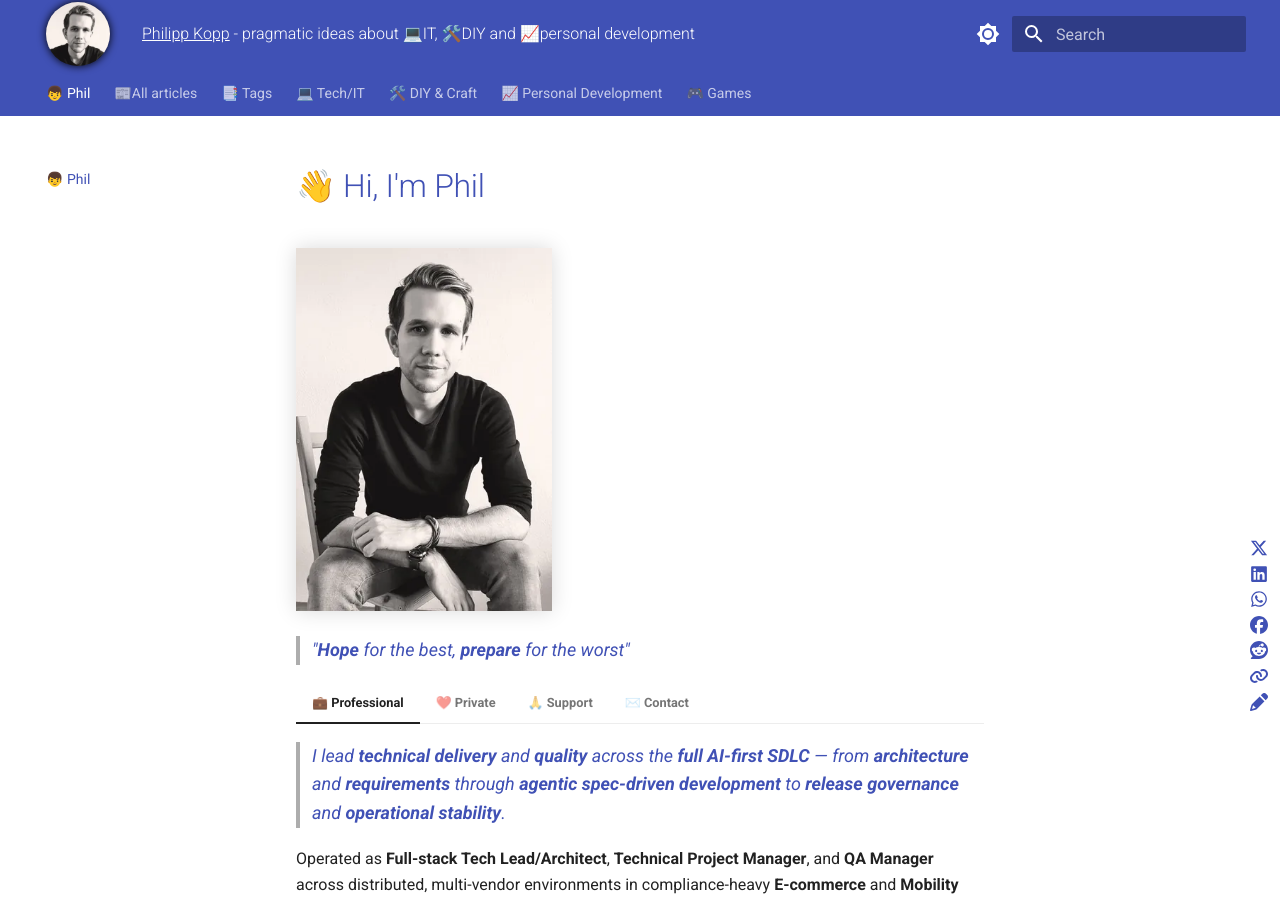
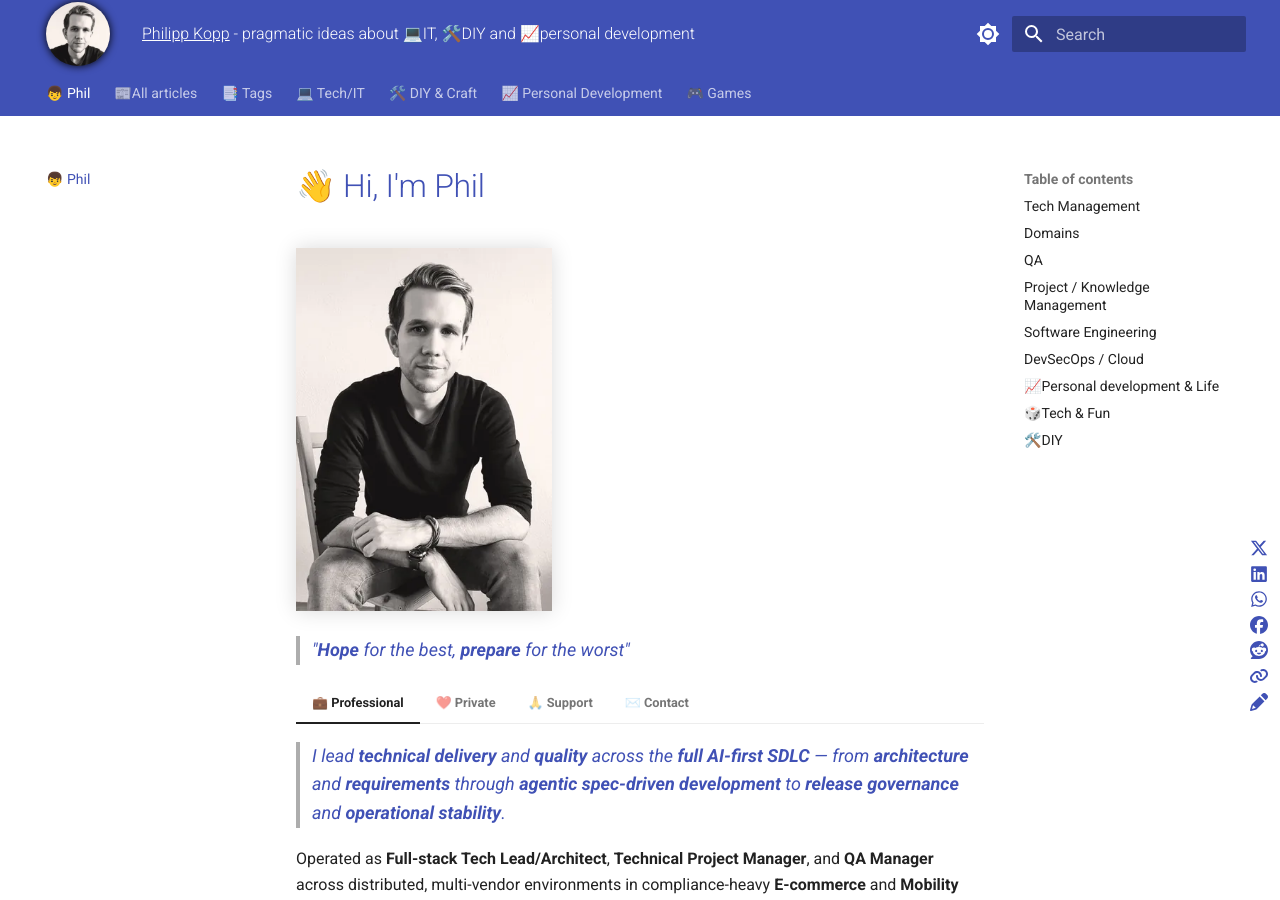
Before and after one commit to phil-m-kopp/phil-m-kopp.github.io, an MkDocs documentation site: the page built from docs/about.md, in a window 1280 px wide and 900 px high. Built offline with MkDocs 1.6.1 and Material for MkDocs 9.7.7, drawn with Linux system fonts in a browser that asks for light colours; comment, search, counter and statistics services are not loaded.

Commit message:
Formatting

```diff
--- a/docs/about.md
+++ b/docs/about.md
@@ -35,38 +35,38 @@
         - **Knowledge scaling:** grew weekly developer CoP from **~15 participants** into multiple formats serving **~20–40 participants each**
 
     === "🧠 Expertise"
-        - **Tech Management**
-            - **Shift-left agentic AI SDLC including hands-on coaching, strategy, and governance**: from requirements engineering and agentic AI engineering workflows to release, monitoring, and incident response
-              - Metrics/KPI optimization: DORA, Squad Health, SPACE, feature/risk coverage, test effort, incident impact, etc.
-              - **Engineering Culture and Org Change**
-              - **IT Compliance (e.g. GDPR, ISO27001)**
-            - **Technical Project Ownership**, e.g. release automation from >8h to 10min with GitOps or ISO27001 audit readiness
-              - **Stakeholder Management and Cross-functional Facilitation**
-              - **Multi-vendor Management**
-            - **Engineering Leadership** from roadmap and team leadership to executive reporting and **Agile Coaching (certified)**
-              - **Event-driven Microservices/QA/Cloud Solution Architecture**
-        - **Domains**
-            - **E-commerce**: Checkout, Orders, and Payment
-            - **Mobility** Services
-        - **QA**
-            - **Unit** | **Int/Service**: Testcontainers, Dev Containers | **Contract/API**: OpenAPI, Pact | **UI**: Selenium, Playwright | **Load**: k6 | **Static**: SonarQube | **SAST/DAST**: DefectDojo, OWASP ZAP | **Infra**: Chaos Monkey
-            - **Risk-based Testing/Requirements Traceability Matrix**, Xray
-            - **TDD/BDD**: Cucumber, Jira Automation, DoD/DoR
-            - **Monitoring** (alerts, metrics, logs, RUM, APM): Datadog, Grafana, Kibana/ES/OS, Sentry.io, OTel
-        - **Project / Knowledge Management**
-            - Team leadership (e.g. 2x 5 engineers) and technical project **leadership** (e.g. QA or compliance governance across >10 teams)
-            - Scrum (of Scrums, Nexus), **Certified Scrum Product Owner**
-            - PlantUML/Mermaid, [**C4**](https://c4model.com/), BPMN, **Communities of Practice** [^COP], [MkDocs](https://squidfunk.github.io/mkdocs-material/), ADRs, Backstage.io, Playbooks
-        - **Software Engineering**
-            - Claude Code, Codex | **Spec-driven Development**, subagents, skills/MCPs, hooks/loops, multi-layered graph contexts…
-            - DDD | Microservices | Event-driven: Kafka
-            - Java Spring, PHP Symfony, NestJS TypeScript | PostgreSQL, MongoDB
-        - **DevSecOps / Cloud**
-            - AWS/StackIT (compute, blob storage, DBs, networking, secrets, observability, K8s, IAM)
-            - GitHub, GitLab, Jenkins
-            - ArgoCD **GitOps**, Terraform/Terragrunt **IaC**
-            - K8s, Helm, Istio
-            - STRIDE, OWASP | Digital Certificates and PKI, Secrets Management | IAM, (m)TLS, OIDC, OAuth2 | RBAC, ACLs, Least Privilege, Audit Trails | DoS/CDN, Input Validation, WAF
+        ## **Tech Management**
+          - **Shift-left agentic AI SDLC including hands-on coaching, strategy, and governance**: from requirements engineering and agentic AI engineering workflows to release, monitoring, and incident response
+            - Metrics/KPI optimization: DORA, Squad Health, SPACE, feature/risk coverage, test effort, incident impact, etc.
+            - **Engineering Culture and Org Change**
+            - **IT Compliance (e.g. GDPR, ISO27001)**
+          - **Technical Project Ownership**, e.g. release automation from >8h to 10min with GitOps or ISO27001 audit readiness
+            - **Stakeholder Management and Cross-functional Facilitation**
+            - **Multi-vendor Management**
+          - **Engineering Leadership** from roadmap and team leadership to executive reporting and **Agile Coaching (certified)**
+            - **Event-driven Microservices/QA/Cloud Solution Architecture**
+        ## **Domains**
+          - **E-commerce**: Checkout, Orders, and Payment
+          - **Mobility** Services
+        ## **QA**
+          - **Unit** | **Int/Service**: Testcontainers, Dev Containers | **Contract/API**: OpenAPI, Pact | **UI**: Selenium, Playwright | **Load**: k6 | **Static**: SonarQube | **SAST/DAST**: DefectDojo, OWASP ZAP | **Infra**: Chaos Monkey
+          - **Risk-based Testing/Requirements Traceability Matrix**, Xray
+          - **TDD/BDD**: Cucumber, Jira Automation, DoD/DoR
+          - **Monitoring** (alerts, metrics, logs, RUM, APM): Datadog, Grafana, Kibana/ES/OS, Sentry.io, OTel
+        ## **Project / Knowledge Management**
+          - Team leadership (e.g. 2x 5 engineers) and technical project **leadership** (e.g. QA or compliance governance across >10 teams)
+          - Scrum (of Scrums, Nexus), **Certified Scrum Product Owner**
+          - PlantUML/Mermaid, [**C4**](https://c4model.com/), BPMN, **Communities of Practice** [^COP], [MkDocs](https://squidfunk.github.io/mkdocs-material/), ADRs, Backstage.io, Playbooks
+        ## **Software Engineering**
+          - Claude Code, Codex | **Spec-driven Development**, subagents, skills/MCPs, hooks/loops, multi-layered graph contexts…
+          - DDD | Microservices | Event-driven: Kafka
+          - Java Spring, PHP Symfony, NestJS TypeScript | PostgreSQL, MongoDB
+        ## **DevSecOps / Cloud**
+          - AWS/StackIT (compute, blob storage, DBs, networking, secrets, observability, K8s, IAM)
+          - GitHub, GitLab, Jenkins
+          - ArgoCD **GitOps**, Terraform/Terragrunt **IaC**
+          - K8s, Helm, Istio
+          - STRIDE, OWASP | Digital Certificates and PKI, Secrets Management | IAM, (m)TLS, OIDC, OAuth2 | RBAC, ACLs, Least Privilege, Audit Trails | DoS/CDN, Input Validation, WAF
 
         [^COP]: [https://scaledagileframework.com/communities-of-practice/](https://scaledagileframework.com/communities-of-practice/)
 
@@ -78,18 +78,19 @@
 
     > "Writing equals thinking" - Jordan Peterson
 
-    - 📈**Personal development & Life**
-        - **Sports**
-            - **Calisthenics (Strength)** at home with program from [Calisthenics Movement](https://www.calimove.com/p/complete-calisthenics-level-1-5)
-            - **Yoga (Mobility)** with [down dog](https://www.downdogapp.com/) - ideally short daily session
-            - **Gymnastics/Tricking (Cardio/Skill)** as long-term member of [Free Arts of Movement "FAM"](https://www.freeartsofmovement.com/)
-        - **Habits & Goals**: defining and tracking goals in 3 main areas **"Physical/Mental Health", "Social/Romantic Relationships" and "Career/Business"** every few months and using and reviewing daily **"atomic"* habits/systems** [^atomic] to get there
-        - **Learning/knowledge building**: Maintaining a **second brain** [^2ndbrain] with [Obsidian.md](https://obsidian.md/) also this website (made with [MkDocs](https://squidfunk.github.io/mkdocs-material/)) to ensure I don't forget but continuously build upon things I learn and experience by "writing stuff down", sharing and thus reflecting on it. **Spaced Repetition** [^repetition] then automates the process of regular reviews for optimal retention
-        - **Financial**: strong believer in **passive investing** as the only sane, practical, time/cost efficient and not to mention scientific way to invest. Highly recommend the ETF-based globally diversified portfolio approach [^worldetf]
-        - **Psychology**: I find it fascinating **unintuitive** the **brain** often works and thus how much there is **gain from understanding** it. My favorite **concepts** being:
-            - non-judgemental mindfulness [^mindful] / meditation / ignoring "monkey brain"
-            - positive reinforcement via lofty questions [^lofty] and future self/goal visualization, carrots and sticks for habits & commitment devices as well as momentum effect & getting started effect
-            - happiness through exercising, healthy eating and sleep as well, practicing gratitude and investing in relationships
+    ## 📈**Personal development & Life**
+      - **Sports**
+          - **Calisthenics (Strength)** at home with program from [Calisthenics Movement](https://www.calimove.com/p/complete-calisthenics-level-1-5)
+          - **Yoga (Mobility)** with [down dog](https://www.downdogapp.com/) - ideally short daily session
+          - **Gymnastics/Tricking (Cardio/Skill)** as long-term member of [Free Arts of Movement "FAM"](https://www.freeartsofmovement.com/)
+      - **Habits & Goals**: defining and tracking goals in 3 main areas **"Physical/Mental Health", "Social/Romantic Relationships" and "Career/Business"** every few months and using and reviewing daily **"atomic"* habits/systems** [^atomic] to get there
+      - **Learning/knowledge building**: Maintaining a **second brain** [^2ndbrain] with [Obsidian.md](https://obsidian.md/) also this website (made with [MkDocs](https://squidfunk.github.io/mkdocs-material/)) to ensure I don't forget but continuously build upon things I learn and experience by "writing stuff down", sharing and thus reflecting on it. **Spaced Repetition** [^repetition] then automates the process of regular reviews for optimal retention
+      - **Financial**: strong believer in **passive investing** as the only sane, practical, time/cost efficient and not to mention scientific way to invest. Highly recommend the ETF-based globally diversified portfolio approach [^worldetf]
+      - **Minimalism**: because increasing clarity about what is most important in ones life and then focusing on it without distraction makes life feel so much better
+      - **Psychology**: I find it fascinating how **unintuitive** the **brain** often works and thus how much there is **gain from understanding** it. My favorite **concepts** being:
+          - non-judgemental mindfulness [^mindful] / meditation / ignoring "monkey brain"
+          - positive reinforcement via lofty questions [^lofty] and future self/goal visualization, carrots and sticks for habits & commitment devices as well as momentum effect & getting started effect
+          - happiness through exercising, healthy eating and sleep as well, practicing gratitude and investing in relationships
 
     [^atomic]: [https://jamesclear.com/atomic-habits](https://jamesclear.com/atomic-habits)
     [^2ndbrain]: [https://www.buildingasecondbrain.com/](https://www.buildingasecondbrain.com/)
@@ -100,16 +101,16 @@
 
     > "Medicine, law, business, engineering, these are all noble pursuits, and necessary to sustain life. But poetry, beauty, romance, love, these are what we stay alive for." ― Dead Poet’s Society
 
-    - 🎲**Tech & Fun**
-        - **Audio**: really enjoy the immersive sound good 2.1 speakers can deliver (fan of [Eve Audio](https://eve-audio.com)) and owning more headphones than my flat has rooms - favorite ones still being some modded [Koss Porta Pros](https://koss.com/products/porta-pro), which also serve as warming ear pads in the winter
-        - **Video games**: nowadays I enjoy the never-ending technical and broad artistic challenges of (2D) **video game creation** with [Godot](https://godotengine.org/) often more than actually playing games. Though I still like to play old games e.g. from [myabandonware.com](https://www.myabandonware.com/)/[gog.com](https://www.gog.com/) or newer **retro and/or indie** games for the nostalgic feeling and inspiration that either challenge my **reaction/dexterity** via action or thinking in turn-based **strategy**
-        - **Physical Games**: from >100 board games, park games from Speedball over Frisbee to Kubb or Mölkky as well as escape games with friends - I like to **experience and analyze game mechanics** in all shapes and forms
-    - 🛠️**DIY**
-        - **Electronics & (light) engineering**: e.g. power banks & solar stuff, smart home sensors, small electric tools like drills, wearable cameras for action recording, folding bedside TV...
-        - **Repairing** anything from household appliances over clothes to plumbing
-        - **Artsy stuff**, like small wooden/metal jewelry or lamps
-        - **Furniture making & home improvement**: I like to combine light wood and linen, black metal and artificial plants (even my indoor floor is artificial grass :D). Highly recommended: [SketchUp free](https://www.sketchup.com/de/plans-and-pricing/sketchup-free)
-        - **Food & Cooking**, like to experiment in the direction of **molecular gastronomy**, also practising **intermittent fasting**; addicted to **sweet stuff**, thus e.g. making lots of DIY ice cream
+    ## 🎲**Tech & Fun**
+      - **Audio**: really enjoy the immersive sound good 2.1 speakers can deliver (fan of [Eve Audio](https://eve-audio.com)) and owning more headphones than my flat has rooms - favorite ones still being some modded [Koss Porta Pros](https://koss.com/products/porta-pro), which also serve as warming ear pads in the winter
+      - **Video games**: nowadays I enjoy the never-ending technical and broad artistic challenges of (2D) **video game creation** with [Godot](https://godotengine.org/) often more than actually playing games. Though I still like to play old games e.g. from [myabandonware.com](https://www.myabandonware.com/)/[gog.com](https://www.gog.com/) or newer **retro and/or indie** games for the nostalgic feeling and inspiration that either challenge my **reaction/dexterity** via action or thinking in turn-based **strategy**
+      - **Physical Games**: from >100 board games, park games from Speedball over Frisbee to Kubb or Mölkky as well as escape games with friends - I like to **experience and analyze game mechanics** in all shapes and forms
+    ## 🛠️**DIY**
+      - **Electronics & (light) engineering**: e.g. power banks & solar stuff, smart home sensors, small electric tools like drills, wearable cameras for action recording, folding bedside TV...
+      - **Repairing** anything from household appliances over clothes to plumbing
+      - **Artsy stuff**, like small wooden/metal jewelry or lamps
+      - **Furniture making & home improvement**: I like to combine light wood and linen, black metal and artificial plants (even my indoor floor is artificial grass :D). Highly recommended: [SketchUp free](https://www.sketchup.com/de/plans-and-pricing/sketchup-free)
+      - **Food & Cooking**, like to experiment in the direction of **molecular gastronomy**, also practising **intermittent fasting**; addicted to **sweet stuff**, thus e.g. making lots of DIY ice cream
 
 === "🙏 Support"
 
```
